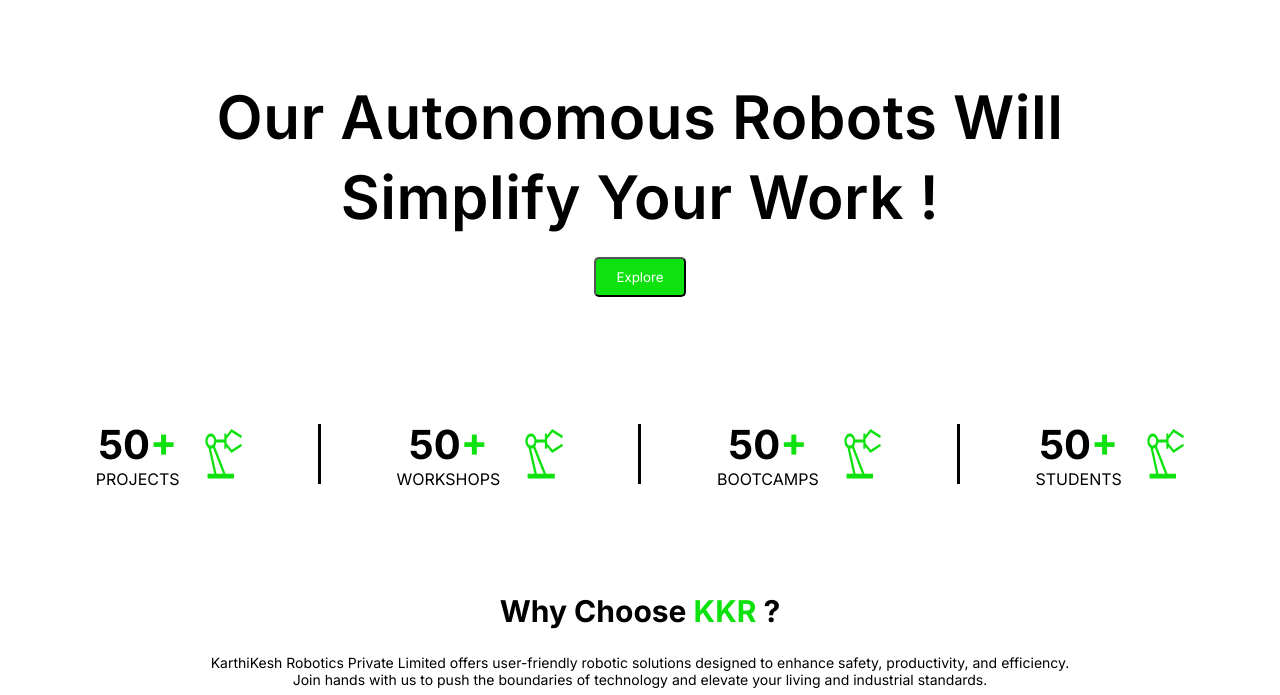
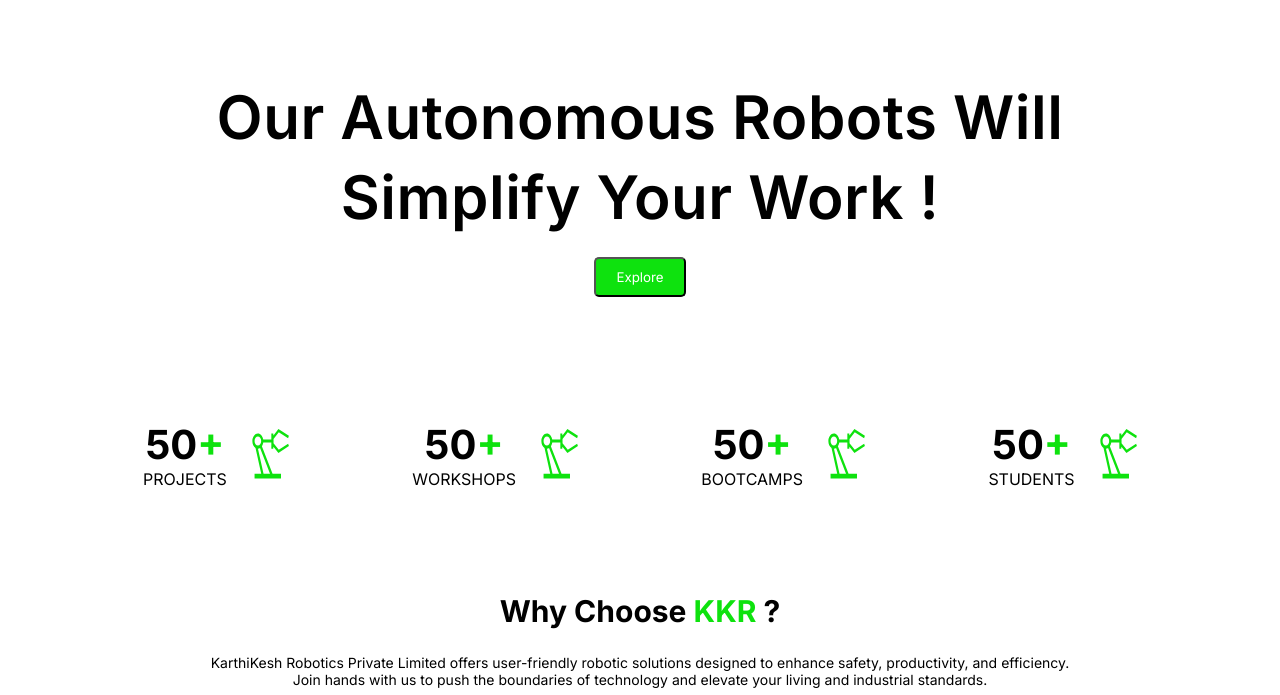
Before and after one commit to Karthikesh-Robotics/website.github.io, a plain HTML site: page index.html in a window 1280 px wide. Shown: the part 105-800 px from the top of the page. Drawn offline with nearby package versions, Linux system fonts and the light colour scheme; files whose address does not match are found by name.

Commit message:
Update index.html

```diff
--- a/index.html
+++ b/index.html
@@ -46,7 +46,8 @@
                 <button>Explore</button>
             </div>
         </div>
-
+</section>
+<section id="herostat">
         <div class="statistics">
             <div class="stat-item">
                 <img src="./asserts/img/stats.svg" alt="Projects Icon">
@@ -55,7 +56,7 @@
                     <span class="stat-label">PROJECTS</span>
                 </div>
             </div>
-            <div class="vertical-line"></div>
+            <!-- <div class="vertical-line"></div> -->
             <div class="stat-item">
                 <img src="./asserts/img/stats.svg" alt="Workshops Icon">
                 <div class="stat-info">
@@ -63,7 +64,7 @@
                     <span class="stat-label">WORKSHOPS</span>
                 </div>
             </div>
-            <div class="vertical-line"></div>
+            <!-- <div class="vertical-line"></div> -->
             <div class="stat-item">
                 <img src="./asserts/img/stats.svg" alt="Bootcamps Icon">
                 <div class="stat-info">
@@ -71,7 +72,7 @@
                     <span class="stat-label">BOOTCAMPS</span>
                 </div>
             </div>
-            <div class="vertical-line"></div>
+            <!-- <div class="vertical-line"></div> -->
             <div class="stat-item">
                 <img src="./asserts/img/stats.svg" alt="Students Icon">
                 <div class="stat-info">
```
